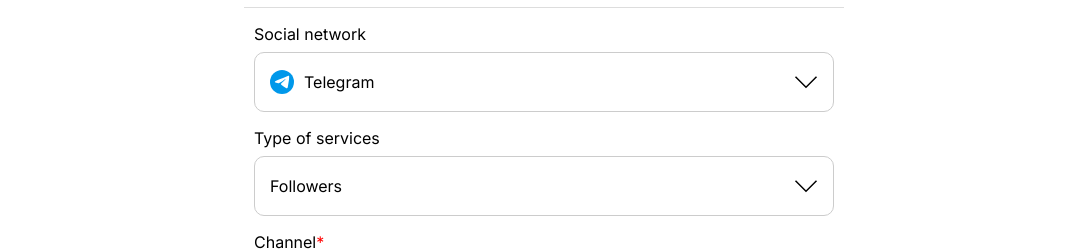
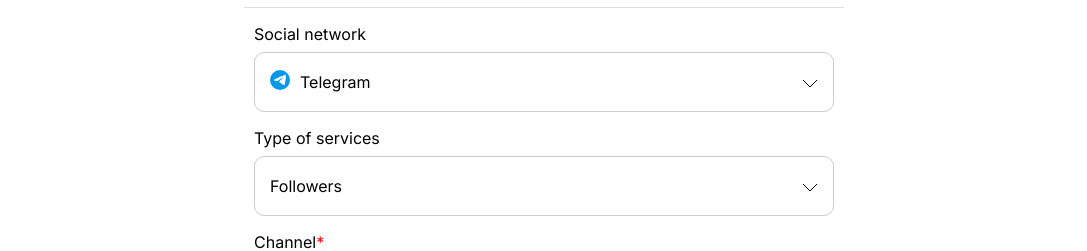
Before and after one commit to qqbit1024/coin-factory-test, a Next.js app: page / in a window 1280 px wide. Shown: the part 482-733 px from the top of the page, without its empty margins (96-1183 px from the left). Built offline with nearby package versions, Linux system fonts and the light colour scheme.

Commit message:
Update node version
Update GitHub Actions workflow and next.config.js 6

```diff
--- a/next.config.mjs
+++ b/next.config.mjs
@@ -1,4 +1,12 @@
 /** @type {import('next').NextConfig} */
-const nextConfig = {};
+const isProd = process.env.NODE_ENV === 'production';
+
+const nextConfig = {
+  output: 'export',
+  // basePath: isProd ? process.env.NEXT_PUBLIC_BASE_PATH : '',
+  // assetPrefix: isProd ? process.env.NEXT_PUBLIC_BASE_PATH : '',
+      basePath: '/coin-factory-test',
+    assetPrefix: '/coin-factory-test/'
+};
 
 export default nextConfig;
--- a/src/app/components/CustomSelect.module.css
+++ b/src/app/components/CustomSelect.module.css
@@ -16,6 +16,9 @@
   box-sizing: border-box;
 }
 
+.selectTrigger:hover {
+  border-color: black;
+}
 .selectTrigger span {
   display: flex;
   align-items: center;
@@ -54,6 +57,7 @@
   cursor: pointer;
   border-radius: 10px;
   margin: 6px;
+  gap: 10px;
   transition: background 0.3s;
 }
 
--- a/src/app/components/CustomSelect.tsx
+++ b/src/app/components/CustomSelect.tsx
@@ -4,7 +4,7 @@ import styles from './CustomSelect.module.css';
 interface Option {
   value: string;
   label: string;
-  icon?: string;
+  icon?: any;
 }
 
 interface CustomSelectProps {
@@ -41,14 +41,10 @@ const CustomSelect: React.FC<CustomSelectProps> = ({ options, value, onChange })
     <div className={styles.customSelect} ref={selectRef}>
       <div className={styles.selectTrigger} onClick={() => setIsOpen(!isOpen)}>
         <span>
-          {selectedOption?.icon && <img src={selectedOption.icon} alt="" className={styles.optionIcon} />}
+          {selectedOption?.icon && <div className={styles.optionIcon}>{selectedOption.icon}</div>}
           {selectedOption?.label}
         </span>
-        <img
-          src={isOpen ? '/icons/arrow-top-icon.svg' : '/icons/arrow-bottom-icon.svg'}
-          alt="Toggle Arrow"
-          className={styles.arrowIcon}
-        />
+        <div className={styles.optionIcon}>{isOpen ? arrowTop : arrowBottom}</div>
       </div>
       {isOpen && (
         <div className={styles.options}>
@@ -58,7 +54,7 @@ const CustomSelect: React.FC<CustomSelectProps> = ({ options, value, onChange })
               className={`${styles.option} ${option.value === value ? styles.selected : ''}`}
               onClick={() => handleOptionClick(option.value)}
             >
-              {option.icon && <img src={option.icon} alt="" className={styles.optionIcon} />}
+              {option.icon && <div className={styles.optionIcon}>{option.icon}</div>}
               {option.label}
             </div>
           ))}
@@ -69,3 +65,12 @@ const CustomSelect: React.FC<CustomSelectProps> = ({ options, value, onChange })
 };
 
 export default CustomSelect;
+
+const arrowTop = <svg width="16" height="9" viewBox="0 0 16 9" fill="none" xmlns="http://www.w3.org/2000/svg">
+<path d="M1 8L8 1L15 8" stroke="black"/>
+</svg>
+
+
+const arrowBottom = <svg width="16" height="9" viewBox="0 0 16 9" fill="none" xmlns="http://www.w3.org/2000/svg">
+<path d="M1 1L8 8L15 1" stroke="black"/>
+</svg>
--- a/src/app/components/PurchaseForm.tsx
+++ b/src/app/components/PurchaseForm.tsx
@@ -14,8 +14,10 @@ const PurchaseForm: React.FC = () => {
   const [touched, setTouched] = useState<{ [key: string]: boolean }>({});
 
   const platformOptions = [
-    { value: 'telegram', label: 'Telegram', icon: '/icons/telegram-icon.svg' },
-    { value: 'twitter', label: 'Twitter', icon: '/icons/twitter-icon.svg' },
+    { value: 'telegram', label: 'Telegram', icon: tgIcon
+  },
+    { value: 'twitter', label: 'Twitter', icon: xIcon
+  },
   ];
 
   const serviceOptions = platform === 'telegram'
@@ -71,6 +73,7 @@ const PurchaseForm: React.FC = () => {
       <div className={styles.formGroup}>
         <label htmlFor="platform" className={styles.label}>Social network</label>
         <CustomSelect
+
           options={platformOptions}
           value={platform}
           onChange={(value) => setPlatform(value as 'telegram' | 'twitter')}
@@ -101,7 +104,9 @@ const PurchaseForm: React.FC = () => {
           />
           {linkError && (
             <span className={styles.errorIcon}>
-              <img src="/icons/error-icon.svg" alt="Error" />
+              <svg width="20" height="20" viewBox="0 0 20 20" fill="none" xmlns="http://www.w3.org/2000/svg">
+                <path fill-rule="evenodd" clip-rule="evenodd" d="M10 18C14.4183 18 18 14.4183 18 10C18 5.58172 14.4183 2 10 2C5.58172 2 2 5.58172 2 10C2 14.4183 5.58172 18 10 18ZM10 20C15.5228 20 20 15.5228 20 10C20 4.47715 15.5228 0 10 0C4.47715 0 0 4.47715 0 10C0 15.5228 4.47715 20 10 20ZM9 6C9 5.44772 9.44771 5 10 5C10.5523 5 11 5.44772 11 6V11C11 11.5523 10.5523 12 10 12C9.44771 12 9 11.5523 9 11V6ZM10 13C9.44771 13 9 13.4477 9 14C9 14.5523 9.44771 15 10 15C10.5523 15 11 14.5523 11 14C11 13.4477 10.5523 13 10 13Z" fill="#FF5C1F"/>
+              </svg>
             </span>
           )}
         </div>
@@ -133,7 +138,9 @@ const PurchaseForm: React.FC = () => {
             <div className={styles.paymentHeader}>
               <div className={styles.paymentIcon}>
                 <div className={styles.iconCircle}>
-                  <img src="/icons/card-icon.svg" alt="Card" />
+                  <svg width="20" height="14" viewBox="0 0 20 14" fill="none" xmlns="http://www.w3.org/2000/svg">
+                    <path d="M19 5V11.2857C19 12.2325 18.1942 13 17.2 13H2.8C1.80584 13 1 12.2325 1 11.2857V2.71427C1 1.76754 1.80584 1 2.8 1H17.2C18.1942 1 19 1.76754 19 2.71427V5ZM19 5H5" stroke="black" stroke-width="2" stroke-linecap="round" stroke-linejoin="round"/>
+                  </svg>
                 </div>
               </div>
               <div className={styles.paymentText}>Card</div>
@@ -148,7 +155,9 @@ const PurchaseForm: React.FC = () => {
             <div className={styles.paymentHeader}>
               <div className={styles.paymentIcon}>
                 <div className={styles.iconCircle}>
-                  <img src="/icons/cash-icon.svg" alt="Cash" />
+                  <svg width="8" height="14" viewBox="0 0 8 14" fill="none" xmlns="http://www.w3.org/2000/svg">
+                    <path d="M7 3.76926C6.31497 3.13692 5.10872 2.69713 4 2.66962M4 2.66962C2.68095 2.6368 1.50001 3.18763 1.50001 4.69229C1.50001 7.46156 7 6.07688 7 8.84615C7 10.4256 5.53615 11.1042 4 11.0532M4 2.66962V1M1 9.76926C1.64454 10.5624 2.84283 11.0148 4 11.0532M4 11.0532V13" stroke="black" stroke-width="2" stroke-linecap="round" stroke-linejoin="round"/>
+                  </svg>
                 </div>
               </div>
               <div className={styles.paymentText}>Cash</div>
@@ -166,3 +175,37 @@ const PurchaseForm: React.FC = () => {
 };
 
 export default PurchaseForm;
+
+const tgIcon = <svg width="20" height="20" viewBox="0 0 20 20" fill="none" xmlns="http://www.w3.org/2000/svg">
+<g clip-path="url(#clip0_5_156)">
+<circle cx="10" cy="10" r="10" fill="#0098EA"/>
+<g clip-path="url(#clip1_5_156)">
+<path d="M4.03198 9.63821C5.29109 8.93301 6.6966 8.34445 8.00983 7.75287C10.2691 6.78392 12.5374 5.83176 14.8285 4.94531C15.2742 4.79427 16.0752 4.6466 16.1538 5.31831C16.1108 6.2691 15.9339 7.21432 15.8125 8.15955C15.5045 10.2382 15.1485 12.3097 14.8014 14.3815C14.6817 15.0715 13.8316 15.4288 13.2875 14.9872C11.9801 14.0893 10.6627 13.2001 9.37198 12.2813C8.94914 11.8444 9.34129 11.2172 9.71881 10.9052C10.7956 9.82613 11.9376 8.90947 12.9581 7.77469C13.2334 7.09869 12.42 7.66836 12.1518 7.84295C10.6776 8.87588 9.2395 9.97187 7.68527 10.8797C6.89137 11.324 5.96606 10.9443 5.17252 10.6963C4.46102 10.3968 3.4184 10.095 4.03189 9.6383L4.03198 9.63821Z" fill="white"/>
+</g>
+</g>
+<defs>
+<clipPath id="clip0_5_156">
+<rect width="20" height="20" fill="white"/>
+</clipPath>
+<clipPath id="clip1_5_156">
+<rect width="12.3077" height="12.3077" fill="white" transform="translate(3.84607 3.84604)"/>
+</clipPath>
+</defs>
+</svg>
+
+const xIcon = <svg width="20" height="20" viewBox="0 0 20 20" fill="none" xmlns="http://www.w3.org/2000/svg">
+<g clip-path="url(#clip0_5_180)">
+<circle cx="10" cy="10" r="10" fill="black"/>
+<g clip-path="url(#clip1_5_180)">
+<path d="M7.71807 15C12.3613 15 14.9017 11.1522 14.9017 7.81635C14.9017 7.70818 14.8993 7.5976 14.8945 7.48943C15.3887 7.13204 15.8152 6.68937 16.1539 6.18221C15.6936 6.38698 15.205 6.52072 14.7046 6.57885C15.2315 6.26304 15.626 5.76692 15.8149 5.18245C15.3193 5.47619 14.7773 5.6834 14.2121 5.79519C13.8312 5.39055 13.3277 5.12263 12.7794 5.03286C12.231 4.94308 11.6683 5.03645 11.1784 5.29852C10.6884 5.5606 10.2984 5.97678 10.0687 6.48273C9.83896 6.98869 9.78231 7.55622 9.90749 8.0976C8.90388 8.04724 7.92206 7.78652 7.02567 7.33237C6.12928 6.87821 5.33834 6.24075 4.70412 5.4613C4.38178 6.01706 4.28314 6.6747 4.42826 7.30057C4.57337 7.92644 4.95135 8.47357 5.48537 8.83077C5.08446 8.81804 4.69233 8.7101 4.34138 8.51587V8.54712C4.34102 9.13034 4.54265 9.6957 4.91199 10.1471C5.28133 10.5984 5.79559 10.908 6.36735 11.0231C5.99596 11.1247 5.60618 11.1395 5.22816 11.0663C5.3895 11.5679 5.70341 12.0066 6.12607 12.3212C6.54874 12.6358 7.05907 12.8106 7.58586 12.8212C6.69154 13.5237 5.58679 13.9047 4.44956 13.9029C4.24788 13.9026 4.0464 13.8902 3.84619 13.8659C5.0015 14.6071 6.34544 15.0007 7.71807 15Z" fill="white"/>
+</g>
+</g>
+<defs>
+<clipPath id="clip0_5_180">
+<rect width="20" height="20" fill="white"/>
+</clipPath>
+<clipPath id="clip1_5_180">
+<rect width="12.3077" height="12.3077" fill="white" transform="translate(3.84619 3.84613)"/>
+</clipPath>
+</defs>
+</svg>
```
